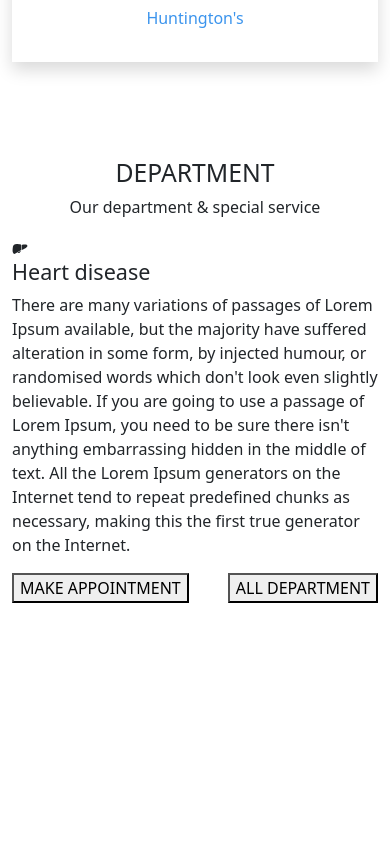
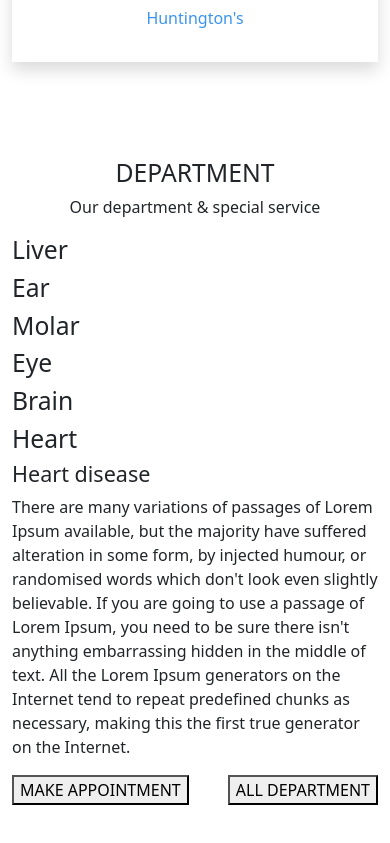
Before and after one commit to farjana74/Portfolio-second, a React (Create React App) app: page / in a window 390 px wide. Shown: the part 4931-5774 px from the top of the page. Before the commit the page ends 5582 px from the top, so only its background shows below. Built offline with nearby package versions, Linux system fonts and the light colour scheme.

Commit message:
added department afer map

```diff
--- a/src/Pages/Home/DepartmentSection/DepartmentSection.js
+++ b/src/Pages/Home/DepartmentSection/DepartmentSection.js
@@ -6,14 +6,13 @@ import { FaRegEye } from "react-icons/fa6";
 import { MdHearing } from "react-icons/md";
 
 const DepartmentSection = () => {
-    const [department , setDepartment] = useState("")
-    console.log(department)
+  const [department, setDepartment] = useState([]);
 
-   useEffect(()=>{
-    fetch  ('/data.json')
-    .then(res=>res.json())
-    .then(data=>setDepartment(data))
-   },[])
+  useEffect(() => {
+    fetch("/data.json")
+      .then((res) => res.json())
+      .then((data) => setDepartment(data));
+  }, []);
 
   return (
     <div className="container py-5">
@@ -23,14 +22,24 @@ const DepartmentSection = () => {
       <div className="row">
         <div className="col-md-4">
           <div className="row">
-            <div className="col-md-6">
-              <GiLiver />
-            </div>
+
+              {
+                department.map(showDepartment=>{
+                    return(
+                        <>
+                        <div className="col-md-6">
+                        <h2>{showDepartment.name}</h2>
+                        </div>
+
+                        </>
+                    )
+
+                })
+              }
+
           </div>
         </div>
-        <div className="col-md-4">
-
-        </div>
+        <div className="col-md-4"></div>
         <div className="col-md-4">
           <h4>Heart disease</h4>
           <p>
```
